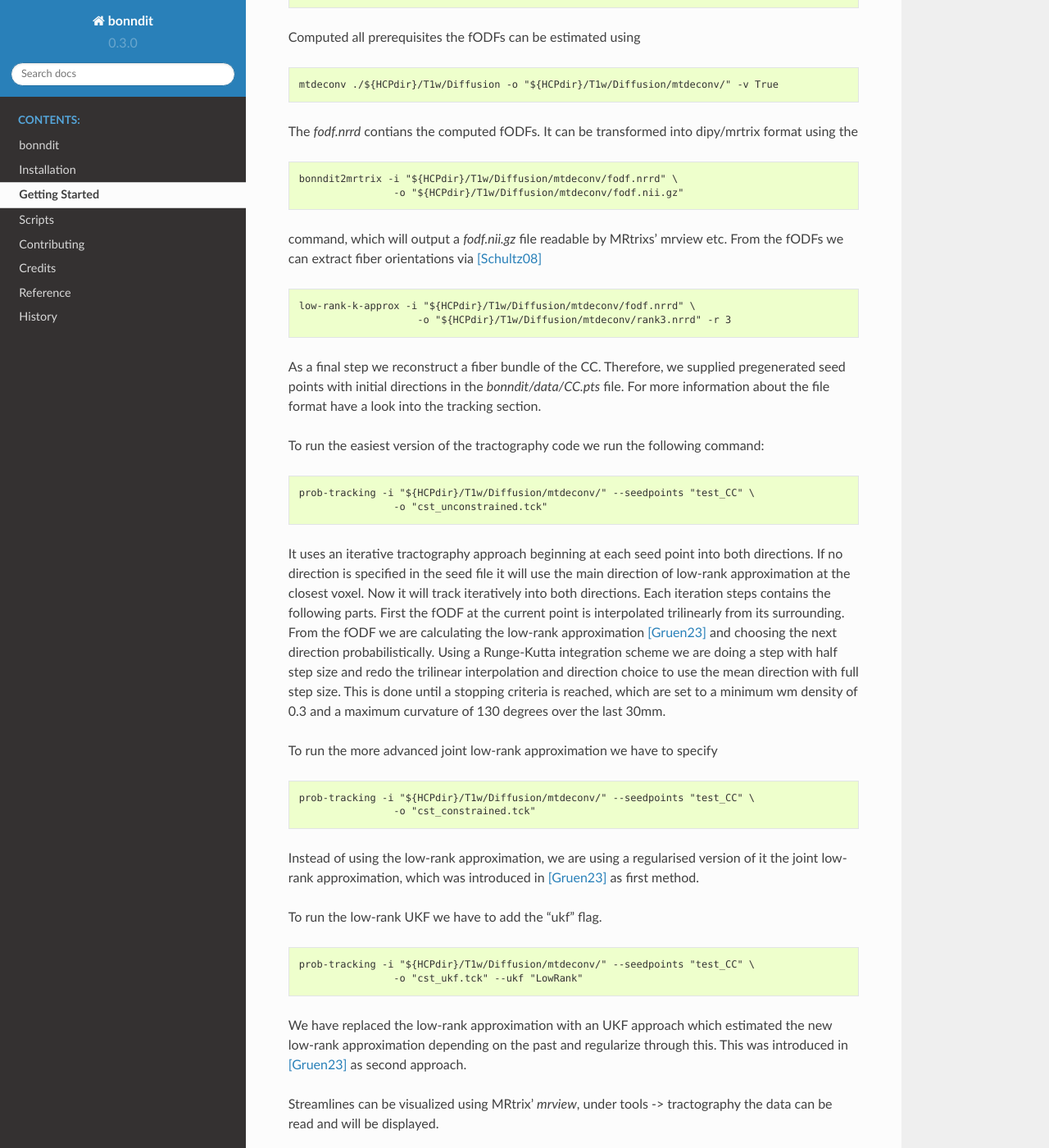
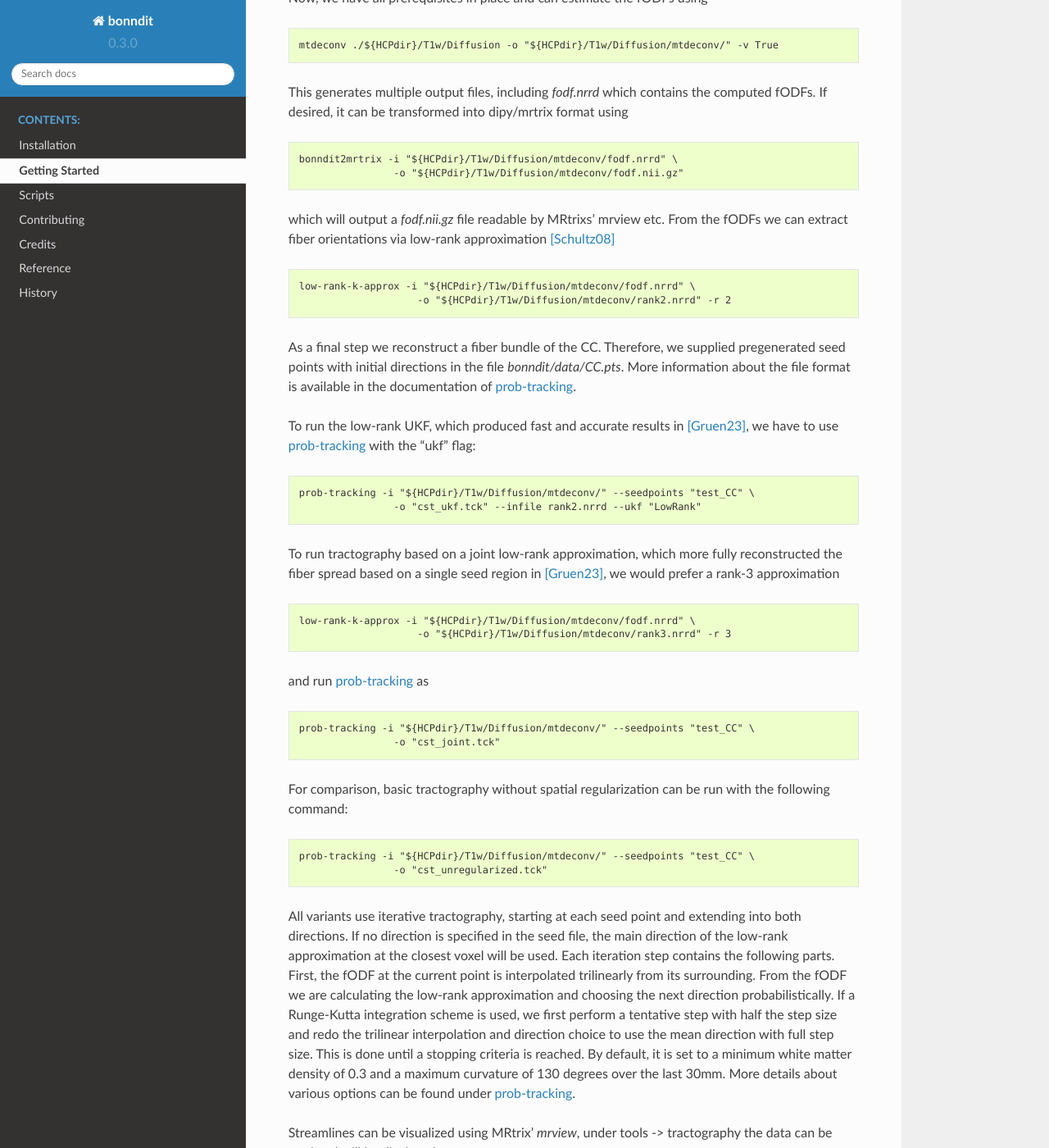
Before and after one commit to MedVisBonn/bonndit, a Sphinx documentation site: the page built from docs/gettingstarted.rst, in a window 1280 px wide and 1400 px high, scrolled down 1209 px. Shown: the whole window at 82% size. Built offline with Sphinx 7.4.7 and the Read the Docs theme 2.0.0, drawn with Linux system fonts in a browser that asks for light colours; some of the changed text lies outside the part shown.

Commit message:
Update conf.py
Revised some of the docs

```diff
--- a/docs/conf.py
+++ b/docs/conf.py
@@ -48,7 +48,7 @@ master_doc = 'index'
 
 # General information about the project.
 project = u'bonndit'
-copyright = u"2023, AG Schultz"
+copyright = u"2019-2023, AG Schultz"
 author = (
     u'Johannes Gr\xfcn, Olivier Morelle, Michael Ankele, Thomas Schultz, '
     u'Johannes Gr\xfcn'
@@ -69,7 +69,7 @@ release = VERSION
 #
 # This is also used if you do content translation via gettext catalogs.
 # Usually you set "language" from the command line for these cases.
-language = None
+language = 'en'
 
 # List of patterns, relative to source directory, that match files and
 # directories to ignore when looking for source files.
@@ -99,7 +99,7 @@ html_theme = 'sphinx_rtd_theme'
 # Add any paths that contain custom static files (such as style sheets) here,
 # relative to this directory. They are copied after the builtin static files,
 # so a file named "default.css" will overwrite the builtin "default.css".
-html_static_path = ['_static']
+# html_static_path = ['_static']
 
 
 # -- Options for HTMLHelp output ---------------------------------------
--- a/docs/gettingstarted.rst
+++ b/docs/gettingstarted.rst
@@ -3,13 +3,11 @@ Getting Started
 
 This introduction will help a new user to reconstruct a part of the CC tract of a HCP subject. For a more detailed description of all commands we refer to the next sections.
 
-** To run the following tutorial it is necessary to have FSL installed. It can be downloaded via ** https://fsl.fmrib.ox.ac.uk/fsl/fslwiki/FslInstallation/
-
-First, you need to download HCP diffusion MRI data from the HCP website. This dataset includes high-quality diffusion MRI images and preprocessed data. You can download the data for free after registering on the HCP db website (db.humanconnectome.org/) and agreeing to the licence.
-To follow the tutorial please download patient 904044. Therfore, search for 904044, click `download image` and select the `Diffusion Preporocessed`.
+To follow along with this tutorial, you will require FSL. It can be downloaded via https://fsl.fmrib.ox.ac.uk/fsl/fslwiki/FslInstallation/ . You will also need to download HCP diffusion MRI data from the HCP website. This dataset includes high-quality diffusion MRI images and preprocessed data. You can download the data for free after registering on the HCP db website (https://db.humanconnectome.org/) and agreeing to the licence.
+Please download patient 904044 by searching for 904044, clicking `download image` and selecting the `Diffusion Preprocessed`.
 After downloading, please extract the files from the zip and set `HCPdir` to the root of the folder.
 
-As an intermediate step we reconstruct fODFs as it was proposed by Ankele et al. [Ankele17]_. In this method the single fiber response function (which is then used for deconvolution) is estimated using voxels with an high fractional anisotropy.
+We first reconstruct fODFs as it was proposed by Ankele et al. [Ankele17]_. In this method the single fiber response function (which is then used for deconvolution) is estimated using voxels with a high fractional anisotropy.
 To estimate the FA values we are selecting first low b-values (<1500) and the corresponding b vectors and measurements via:
 
 .. code-block:: console
@@ -30,9 +28,9 @@ Next we are estimating tensors via FSLs'
             -m "${HCPdir}/T1w/Diffusion/nodif_brain_mask.nii.gz" \
             -r "${HCPdir}/T1w/Diffusion/dtibvecs" -b "${HCPdir}/T1w/Diffusion/dtibvals" -w
 
-The `dti_FA.nii.gz` contains the FA values and can be inspected with fsleyes.
+The resulting file `dti_FA.nii.gz` contains the FA values and can be inspected with fsleyes.
 
-As a second step we are segmenting the T1 image into WM/GM/CSF. Therefore, we apply the mask to it via
+We also require maps of white matter, gray matter, and CSF, which we obtain by segmenting the T1 image. Therefore, we apply the mask to it via
 
 .. code-block:: console
 
@@ -40,70 +38,68 @@ As a second step we are segmenting the T1 image into WM/GM/CSF. Therefore, we ap
                 -mas "${HCPdir}/T1w/Diffusion/nodif_brain_mask.nii.gz" \
                     "${HCPdir}/T1w/Diffusion/T1_masked.nii.gz"
 
-and running the segmentation via
+and run the segmentation via
 
 .. code-block:: console
 
     fast -o "${HCPdir}/T1w/Diffusion/fast" "${HCPdir}/T1w/Diffusion/T1_masked.nii.gz"
 
-Computed all prerequisites the fODFs can be estimated using
+Now, we have all prerequisites in place and can estimate the fODFs using
 
 .. code-block:: console
 
     mtdeconv ./${HCPdir}/T1w/Diffusion -o "${HCPdir}/T1w/Diffusion/mtdeconv/" -v True
 
-The `fodf.nrrd` contians the computed fODFs. It can be transformed into dipy/mrtrix format using the
+This generates multiple output files, including `fodf.nrrd` which contains the computed fODFs. If desired, it can be transformed into dipy/mrtrix format using
 
 .. code-block:: console
 
     bonndit2mrtrix -i "${HCPdir}/T1w/Diffusion/mtdeconv/fodf.nrrd" \
                     -o "${HCPdir}/T1w/Diffusion/mtdeconv/fodf.nii.gz"
 
-command, which will output a `fodf.nii.gz` file readable by MRtrixs' mrview etc. From the fODFs we can extract fiber orientations
-via [Schultz08]_
+which will output a `fodf.nii.gz` file readable by MRtrixs' mrview etc. From the fODFs we can extract fiber orientations via low-rank approximation [Schultz08]_
+
+.. code-block:: console
+
+    low-rank-k-approx -i "${HCPdir}/T1w/Diffusion/mtdeconv/fodf.nrrd" \
+                        -o "${HCPdir}/T1w/Diffusion/mtdeconv/rank2.nrrd" -r 2
+
+As a final step we reconstruct a fiber bundle of the CC. Therefore, we supplied pregenerated seed points with initial directions \
+in the file `bonndit/data/CC.pts`. More information about the file format is available in the documentation of :ref:`prob-tracking`.
+
+To run the low-rank UKF, which produced fast and accurate results in [Gruen23]_, we have to use :ref:`prob-tracking` with the "ukf" flag:
+
+.. code-block:: console
+
+    prob-tracking -i "${HCPdir}/T1w/Diffusion/mtdeconv/" --seedpoints "test_CC" \
+                    -o "cst_ukf.tck" --infile rank2.nrrd --ukf "LowRank"
+
+To run tractography based on a joint low-rank approximation, which more fully reconstructed the fiber spread based on a single seed region in [Gruen23]_, we would prefer a rank-3 approximation
 
 .. code-block:: console
 
     low-rank-k-approx -i "${HCPdir}/T1w/Diffusion/mtdeconv/fodf.nrrd" \
                         -o "${HCPdir}/T1w/Diffusion/mtdeconv/rank3.nrrd" -r 3
 
-As a final step we reconstruct a fiber bundle of the CC. Therefore, we supplied pregenerated seed points with initial directions \
-in the `bonndit/data/CC.pts` file. For more information about the file format have a look into the tracking section.
-
-To run the easiest version of the tractography code we run the following command:
+and run :ref:`prob-tracking` as
 
 .. code-block:: console
 
     prob-tracking -i "${HCPdir}/T1w/Diffusion/mtdeconv/" --seedpoints "test_CC" \
-                    -o "cst_unconstrained.tck"
+                    -o "cst_joint.tck"
 
-It uses an iterative tractography approach beginning at each seed point into both directions. If no direction is specified in the seed file it will \
-use the main direction of low-rank approximation at the closest voxel. Now it will track iteratively into both directions. Each iteration steps \
-contains the following parts. First the fODF at the current point is interpolated trilinearly from its surrounding. From the fODF we are \
-calculating the low-rank approximation [Gruen23]_ and choosing the next direction probabilistically. Using a Runge-Kutta integration scheme \
-we are doing a step with half step size and redo the trilinear interpolation and direction choice to use the mean direction with full step size.
-This is done until a stopping criteria is reached, which are set to a minimum wm density of 0.3 and a maximum curvature of 130 degrees over the last 30mm.
-
-To run the more advanced joint low-rank approximation we have to specify
+For comparison, basic tractography without spatial regularization can be run with the following command:
 
 .. code-block:: console
 
     prob-tracking -i "${HCPdir}/T1w/Diffusion/mtdeconv/" --seedpoints "test_CC" \
-                    -o "cst_constrained.tck"
+                    -o "cst_unregularized.tck"
 
-Instead of using the low-rank approximation, we are using a regularised version of it the joint low-rank approximation, which was introduced in [Gruen23]_ \
-as first method.
-
-To run the low-rank UKF we have to add the "ukf" flag.
-
-.. code-block:: console
-
-    prob-tracking -i "${HCPdir}/T1w/Diffusion/mtdeconv/" --seedpoints "test_CC" \
-                    -o "cst_ukf.tck" --ukf "LowRank"
-
-We have replaced the low-rank approximation with an UKF approach which estimated the new low-rank approximation depending on the past and regularize \
-through this. This was introduced in [Gruen23]_ as second approach.
+All variants use iterative tractography, starting at each seed point and extending into both directions. If no direction is specified in the seed file, \
+the main direction of the low-rank approximation at the closest voxel will be used. Each iteration step \
+contains the following parts. First, the fODF at the current point is interpolated trilinearly from its surrounding. From the fODF we are \
+calculating the low-rank approximation and choosing the next direction probabilistically. If a Runge-Kutta integration scheme is used, \
+we first perform a tentative step with half the step size and redo the trilinear interpolation and direction choice to use the mean direction with full step size.
+This is done until a stopping criteria is reached. By default, it is set to a minimum white matter density of 0.3 and a maximum curvature of 130 degrees over the last 30mm. More details about various options can be found under :ref:`prob-tracking`.
 
 Streamlines can be visualized using MRtrix' `mrview`, under tools -> tractography the data can be read and will be displayed.
-
-More details about various options can be found below.
--- a/docs/references.rst
+++ b/docs/references.rst
@@ -31,4 +31,4 @@ The use of quadratic cone programming to make the kurtosis fit more stable which
 
 .. [Groeschel16] Samuel Groeschel, G. E. Hagberg, T. Schultz, D. Z. Balla, U. Klose, T.-K. Hauser, T. Nägele, O. Bieri, T. Prasloski, A. MacKay, I. Krägeloh-Mann, K. Scheffler: Assessing white matter microstructure in brain regions with different myelin architecture using MRI. In: PLOS ONE 11(11):e0167274, 2016
 
-PDFs can be obtained from the respective publisher, or the academic homepage of Thomas Schultz: http://cg.cs.uni-bonn.de/en/people/prof-dr-thomas-schultz/
+PDFs can be obtained from the respective publisher, or the academic homepage of Thomas Schultz: https://cg.cs.uni-bonn.de/person/prof-dr-thomas-schultz
```
Also changed, not shown: other parts of docs/gettingstarted.rst (+1 -1 lines), docs/index.rst (+20 -2 lines), docs/readme.rst (deleted, +0 -40 lines).
